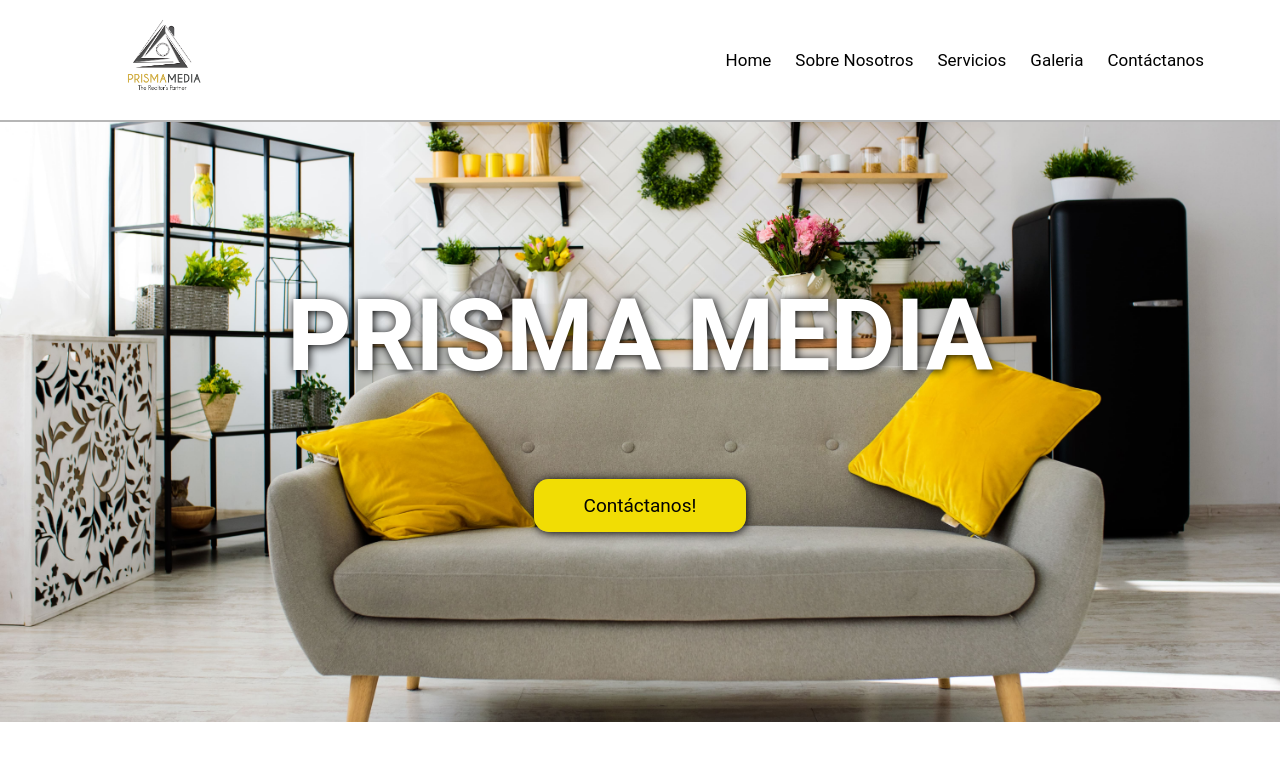
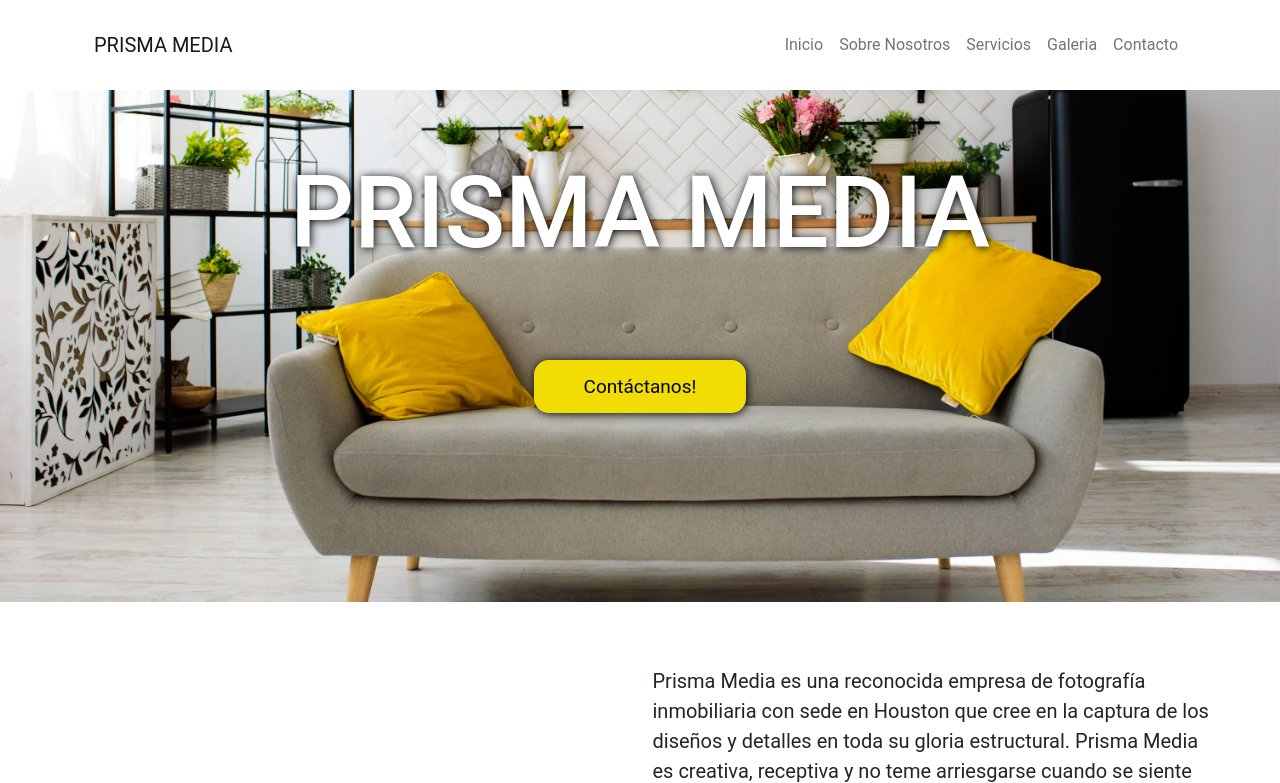
Before and after one commit to Realhagane/CH_Desarrollo_Web, a plain HTML site: page index.html in a window 1280 px wide. Shown: the top 783 px of the page. Drawn offline with nearby package versions, Linux system fonts and the light colour scheme.

Commit message:
Generado header responsive en todas las paginas

```diff
--- a/CSS/estilos.css
+++ b/CSS/estilos.css
@@ -38,47 +38,18 @@ ul {
 
 /*______ NAV MENU */
 
-
-.header__nav {
-    font-size: 17px;
-    display: flex;
-    justify-content: center;
-    align-items: center;
-    height: 120px;
-    padding: 20px 0;
+.navbar {
+    padding: 25px 0px;
 }
 
-.nav__icon {
-    width: 140px;
-    margin: 30px;
+
+.navbar ul li a:hover {
+    border-bottom: 1px solid rgb(255, 210, 10);
+    transition: 800ms;
+
 
 }
 
-
-.header__nav ul {
-    display: flex;
-    justify-content: end;
-}
-
-.header__nav ul li {
-    padding: 10px;
-}
-
-.header__nav ul li a {
-    padding: 2px;
-    color: black;
-}
-
-.header__nav ul li a:hover {
-    border-bottom: 2px solid rgb(255, 210, 10);
-    transition: 800ms;
-
-}
-
-.header__nav ul.nav__menu {
-    flex: 1;
-    margin-left: 20px;
-}
 
 /* HERO  */
 
--- a/index.html
+++ b/index.html
@@ -6,7 +6,9 @@
     <meta http-equiv="X-UA-Compatible" content="IE=edge">
     <meta name="viewport" content="width=device-width, initial-scale=1.0">
     <link rel="shorcut icon" href="Images/Icono.png">
-    <link href="https://unpkg.com/aos@2.3.1/dist/aos.css" rel="stylesheet">
+
+    <link href="https://cdn.jsdelivr.net/npm/bootstrap@5.2.0-beta1/dist/css/bootstrap.min.css" rel="stylesheet"
+        integrity="sha384-0evHe/X+R7YkIZDRvuzKMRqM+OrBnVFBL6DOitfPri4tjfHxaWutUpFmBp4vmVor" crossorigin="anonymous">
     <!-- Codigo para añadir el favicon a la pag  -->
     <link rel="stylesheet" href="css/estilos.css">
     <title>Prisma Media</title>
@@ -15,16 +17,22 @@
 <body>
 
     <header class="header">
-        <nav class="header__nav">
-            <img src="Images/Logo final.png" alt="logo web" class="nav__icon">
-            <ul class="nav__menu" data-aos="fade-down" data-aos-easing="linear" data-aos-duration="1500"">
-                <li><a href=" index.html">Home</a></li>
-                <li><a href="SobreNosotros.html">Sobre Nosotros</a></li>
-                <li><a href="Servicios.html">Servicios</a></li>
-                <li><a href="Galeria.html">Galeria</a></li>
-                <li><a href="Contactanos.html">Contáctanos</a></li>
-            </ul>
-
+        <nav class="navbar navbar-expand-lg navbar-white bg-white fixed-top" id="mainNav">
+            <div class="container px-4">
+                <a class="navbar-brand" href="#page-top">PRISMA MEDIA</a>
+                <button class="navbar-toggler" type="button" data-bs-toggle="collapse"
+                    data-bs-target="#navbarResponsive" aria-controls="navbarResponsive" aria-expanded="false"
+                    aria-label="Toggle navigation"><span class="navbar-toggler-icon"></span></button>
+                <div class="collapse navbar-collapse" id="navbarResponsive">
+                    <ul class="navbar-nav ms-auto">
+                        <li class="nav-item"><a class="nav-link" href="index.html">Inicio</a></li>
+                        <li class="nav-item"><a class="nav-link" href="SobreNosotros.html">Sobre Nosotros</a></li>
+                        <li class="nav-item"><a class="nav-link" href="Servicios.html">Servicios</a></li>
+                        <li class="nav-item"><a class="nav-link" href="Galeria.html">Galeria</a></li>
+                        <li class="nav-item"><a class="nav-link" href="Contactanos.html">Contacto</a></li>
+                    </ul>
+                </div>
+            </div>
         </nav>
     </header>
     <main>
@@ -164,8 +172,7 @@
                 <li> <img src="Images/linkedin.png" alt="linkedin icono"></li>
             </ul>
         </footer>
-        <script src="https://unpkg.com/aos@2.3.1/dist/aos.js"></script>
-        <script>
-            AOS.init();
-        </script>
+        <script src="https://cdn.jsdelivr.net/npm/bootstrap@5.2.0-beta1/dist/js/bootstrap.bundle.min.js"
+            integrity="sha384-pprn3073KE6tl6bjs2QrFaJGz5/SUsLqktiwsUTF55Jfv3qYSDhgCecCxMW52nD2"
+            crossorigin="anonymous"></script>
 </body>
```
Also changed, not shown: Contactanos.html (+17 -10 lines), Galeria.html (+17 -10 lines), Servicios.html (+17 -10 lines), SobreNosotros.html (+17 -9 lines), Images/logo_web_nico.png (added).
